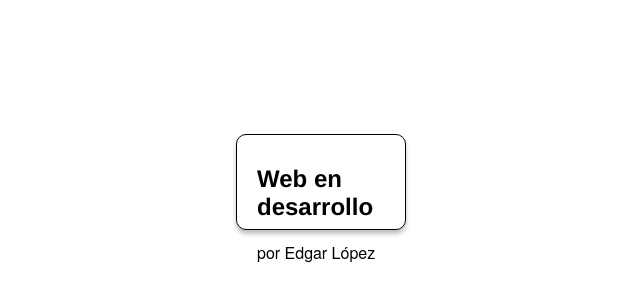
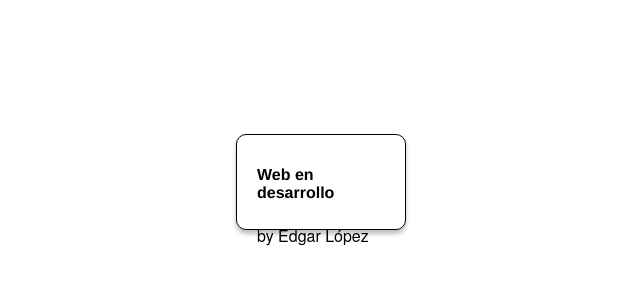
Before and after one commit to Edib-2023-24/proyectoPerfecto_Edgar, a plain HTML site: page index.html in a window 1280 px wide. Shown: the part 226-526 px from the top of the page, without its empty margins (327-967 px from the left). Drawn offline with Linux system fonts and the light colour scheme; a web font is replaced by a local one.

Commit message:
Correccion

```diff
--- a/index.html
+++ b/index.html
@@ -5,12 +5,14 @@
     <meta name="viewport" content="width=device-width, initial-scale=1.0">
     <meta name="robots" content="noindex, nofollow">
     <title>proyectoPerfecto</title>
+    <link rel="icon" href="favicon.ico" type="image/x-icon" />
+    <link rel="shortcut icon" href="favicon.ico" type="image/x-icon" />
     <link rel="stylesheet" href="css/style.css">
 </head>
 <body>
     <div class="container">
-        <h2 class="titulo">Web en desarrollo</h1>
-            <p class="nombre">por Edgar López</p>
+        <h4 class="titulo">Web en desarrollo</h1>
+            <p class="nombre">by Edgar López</p>
         </div>
         <script src="js/main.js"></script>
     </body>
```
Also changed, not shown: favicon.ico (added).
